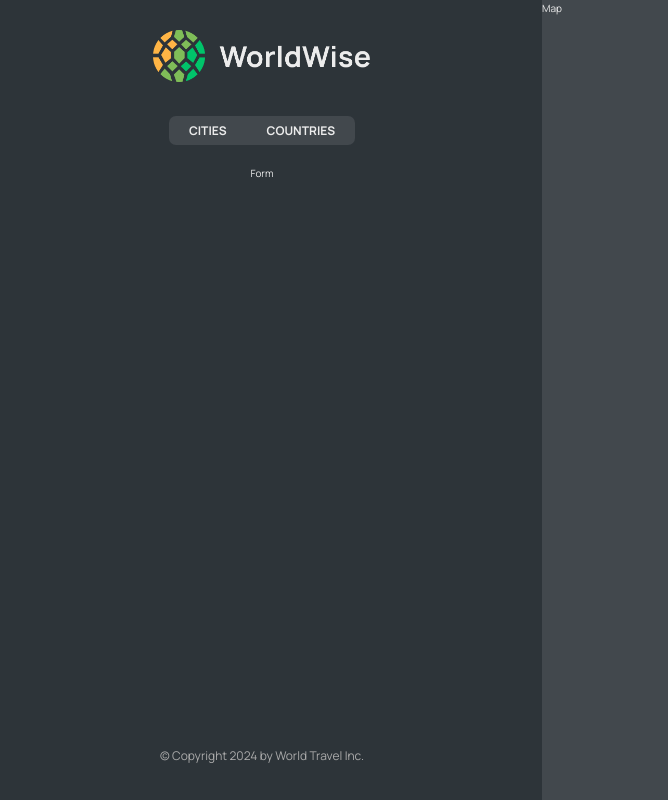
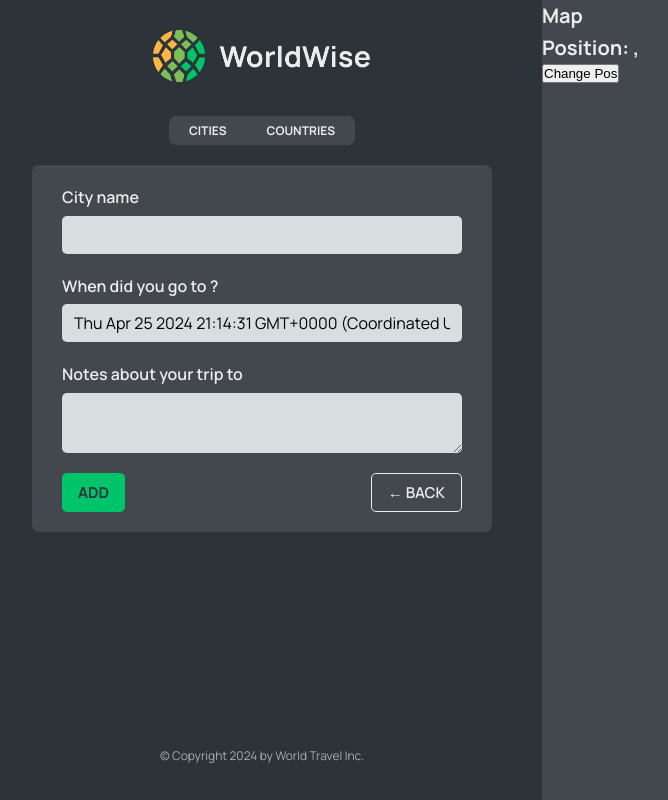
Before and after one commit to NikolayDimov/World_Travel, a React (Vite) app: page /app/form in a window 1280 px wide. Shown: the whole page, without its empty margins (18-686 px from the left). Built offline with nearby package versions, Linux system fonts and the light colour scheme; data requests are answered from the project's data file.

Commit message:
feat(Map and Form): add map and form components to the app

```diff
--- a/src/App.tsx
+++ b/src/App.tsx
@@ -10,6 +10,7 @@ import Login from "./pages/Login/Login";
 import CityList from "./components/City/CityList";
 import CountryList from "./components/Country/CountryList";
 import City from "./components/City/City";
+import Form from "./components/Form/Form";
 
 const BASE_URL = "http://localhost:9000";
 
@@ -45,7 +46,7 @@ function App() {
                 <Route path="cities" element={<CityList cities={cities} isLoading={isLoading} />} />
                 <Route path="cities/:id" element={<City />} />
                 <Route path="countries" element={<CountryList cities={cities} isLoading={isLoading} />} />
-                <Route path="form" element={<p>Form</p>} />
+                <Route path="form" element={<Form />} />
             </Route>
             <Route path="*" element={<PageNotFound />} />
         </Routes>
--- /dev/null
+++ b/src/components/Button/Button.tsx
@@ -0,0 +1,18 @@
+import React from "react";
+import styles from "./Button.module.css";
+
+interface ButtonProps {
+    children: React.ReactNode;
+    onClick: () => void;
+    type?: "primary" | "back" | "position";
+}
+
+function Button({ children, onClick, type }: ButtonProps) {
+    return (
+        <button onClick={onClick} className={`${styles.btn} ${styles[type]}`}>
+            {children}
+        </button>
+    );
+}
+
+export default Button;
--- a/src/components/City/City.tsx
+++ b/src/components/City/City.tsx
@@ -1,5 +1,5 @@
 import { useEffect } from "react";
-import { useParams } from "react-router-dom";
+import { useParams, useSearchParams } from "react-router-dom";
 // import { useCities } from "../contexts/CitiesContext";
 // import BackButton from "./BackButton";
 // import styles from "./City.module.css";
@@ -18,6 +18,11 @@ function City() {
     console.log(id);
     // const { getCity, currentCity, isLoading } = useCities();
 
+    const [serachParams, setSearchParams] = useSearchParams();
+
+    const lat = serachParams.get("lat");
+    const lng = serachParams.get("lng");
+
     // useEffect(
     //     function () {
     //         getCity(id);
@@ -29,7 +34,15 @@ function City() {
 
     // if (isLoading) return <Spinner />;
 
-    return <h1>City {id}</h1>;
+    return (
+        <>
+            <h1>City {id}</h1>;
+            <h1>
+                Position: {lat}, {lng}
+            </h1>
+            ;
+        </>
+    );
 
     // return (
     //     <div className={styles.city}>
--- a/src/components/Form/Form.tsx
+++ b/src/components/Form/Form.tsx
@@ -3,6 +3,8 @@
 import { useState } from "react";
 
 import styles from "./Form.module.css";
+import Button from "../Button/Button";
+import { useNavigate } from "react-router-dom";
 
 export function convertToEmoji(countryCode) {
     const codePoints = countryCode
@@ -13,6 +15,8 @@ export function convertToEmoji(countryCode) {
 }
 
 function Form() {
+    const navigate = useNavigate();
+
     const [cityName, setCityName] = useState("");
     const [country, setCountry] = useState("");
     const [date, setDate] = useState(new Date());
@@ -22,35 +26,31 @@ function Form() {
         <form className={styles.form}>
             <div className={styles.row}>
                 <label htmlFor="cityName">City name</label>
-        <input
-          id="cityName"
-          onChange={(e) => setCityName(e.target.value)}
-          value={cityName}
-        />
+                <input id="cityName" onChange={(e) => setCityName(e.target.value)} value={cityName} />
                 {/* <span className={styles.flag}>{emoji}</span> */}
             </div>
 
             <div className={styles.row}>
                 <label htmlFor="date">When did you go to {cityName}?</label>
-        <input
-          id="date"
-          onChange={(e) => setDate(e.target.value)}
-          value={date}
-        />
+                <input id="date" onChange={(e) => setDate(e.target.value)} value={date} />
             </div>
 
             <div className={styles.row}>
                 <label htmlFor="notes">Notes about your trip to {cityName}</label>
-        <textarea
-          id="notes"
-          onChange={(e) => setNotes(e.target.value)}
-          value={notes}
-        />
+                <textarea id="notes" onChange={(e) => setNotes(e.target.value)} value={notes} />
             </div>
 
             <div className={styles.buttons}>
-        <button>Add</button>
-        <button>&larr; Back</button>
+                <Button type="primary">Add</Button>
+                <Button
+                    type="back"
+                    onClick={(e) => {
+                        e.preventDefault();
+                        navigate(-1);
+                    }}
+                >
+                    &larr; Back
+                </Button>
             </div>
         </form>
     );
--- a/src/components/Map/Map.tsx
+++ b/src/components/Map/Map.tsx
@@ -1,7 +1,33 @@
+import { useNavigate, useSearchParams } from "react-router-dom";
 import styles from "./Map.module.css";
 
 function Map() {
-    return <div className={styles.mapContainer}>Map</div>;
+    const navigate = useNavigate();
+    const [serachParams, setSearchParams] = useSearchParams();
+
+    const lat = serachParams.get("lat");
+    const lng = serachParams.get("lng");
+
+    return (
+        <div
+            className={styles.mapContainer}
+            onClick={() => {
+                navigate("form");
+            }}
+        >
+            <h1>Map</h1>
+            <h1>
+                Position: {lat}, {lng}
+            </h1>
+            <button
+                onClick={() => {
+                    setSearchParams({ lat: 23, lng: 50 });
+                }}
+            >
+                Change Pos
+            </button>
+        </div>
+    );
 }
 
 export default Map;
```
Lines whose indentation alone changed are shown as unchanged.
